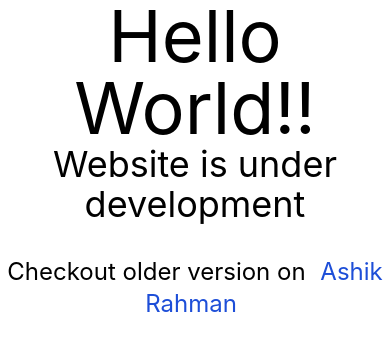
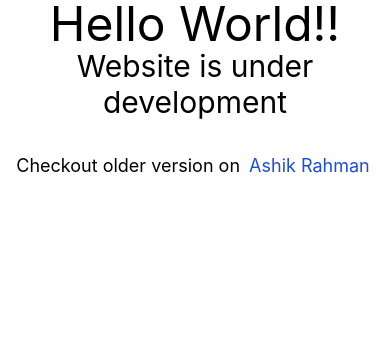
Before and after one commit to ashrhmn/portfolio-next-js, a Next.js app: page / in a window 390 px wide. Shown: the top 350 px of the page. Built offline with nearby package versions, Linux system fonts and the light colour scheme.

Commit message:
fix responsiveness with text-sizes

```diff
--- a/pages/index.tsx
+++ b/pages/index.tsx
@@ -8,12 +8,14 @@ const Home: NextPage = () => {
         <title>Ashik Rahman</title>
       </Head>
       <main className="text-center">
-        <h1 className="text-7xl">Hello World!!</h1>
-        <p className="text-4xl mb-8">Website is under development</p>
-        <span className="text-2xl">
+        <h1 className="text-5xl md:text-7xl">Hello World!!</h1>
+        <p className="text-3xl md:text-4xl mb-8">
+          Website is under development
+        </p>
+        <span className="text-lg md:text-2xl">
           Checkout older version on{" "}
           <a
-            className="text-blue-700 p-2 rounded-lg hover:scale-110 hover:text-blue-50 hover:bg-blue-600 transition-all duration-300"
+            className="text-blue-700 p-1 rounded-lg hover:scale-105 hover:text-blue-50 hover:bg-blue-600 transition-all duration-300"
             href="https://www.ashrhmn.com"
           >
             Ashik Rahman
```
